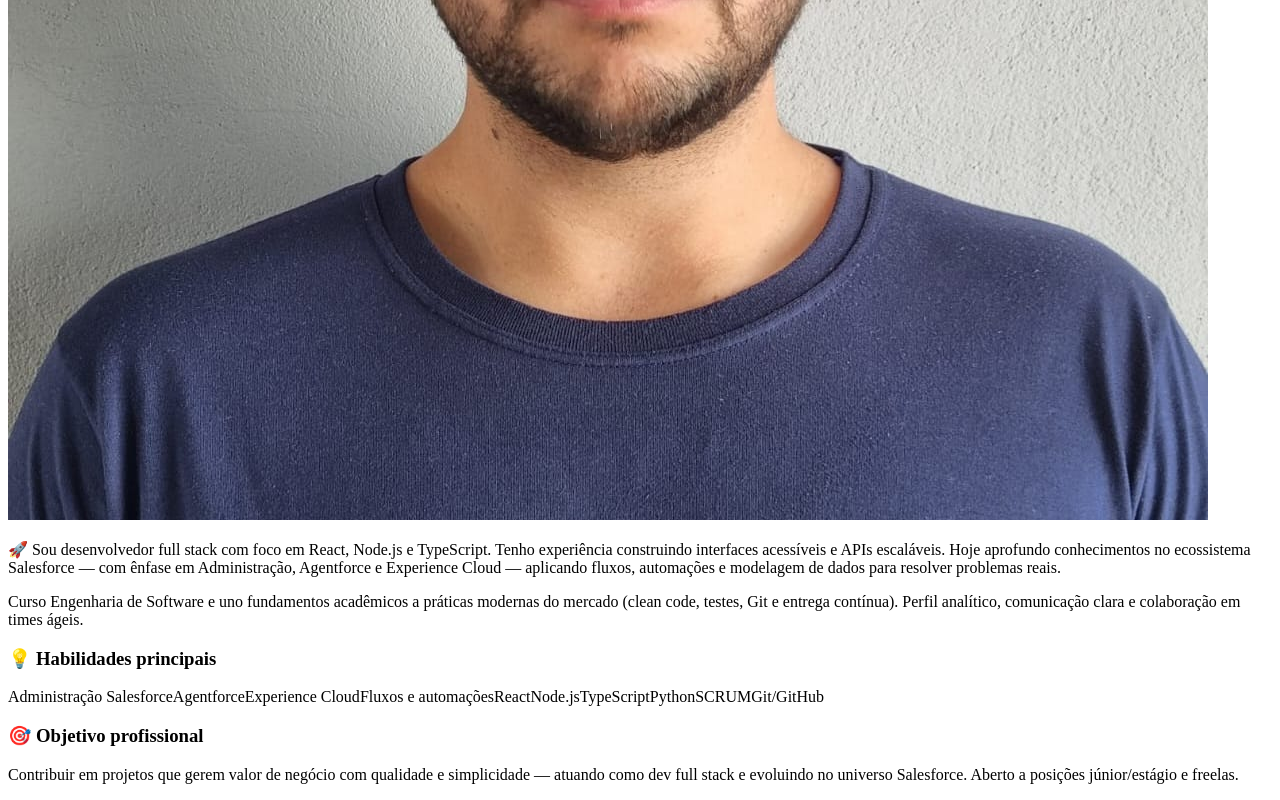
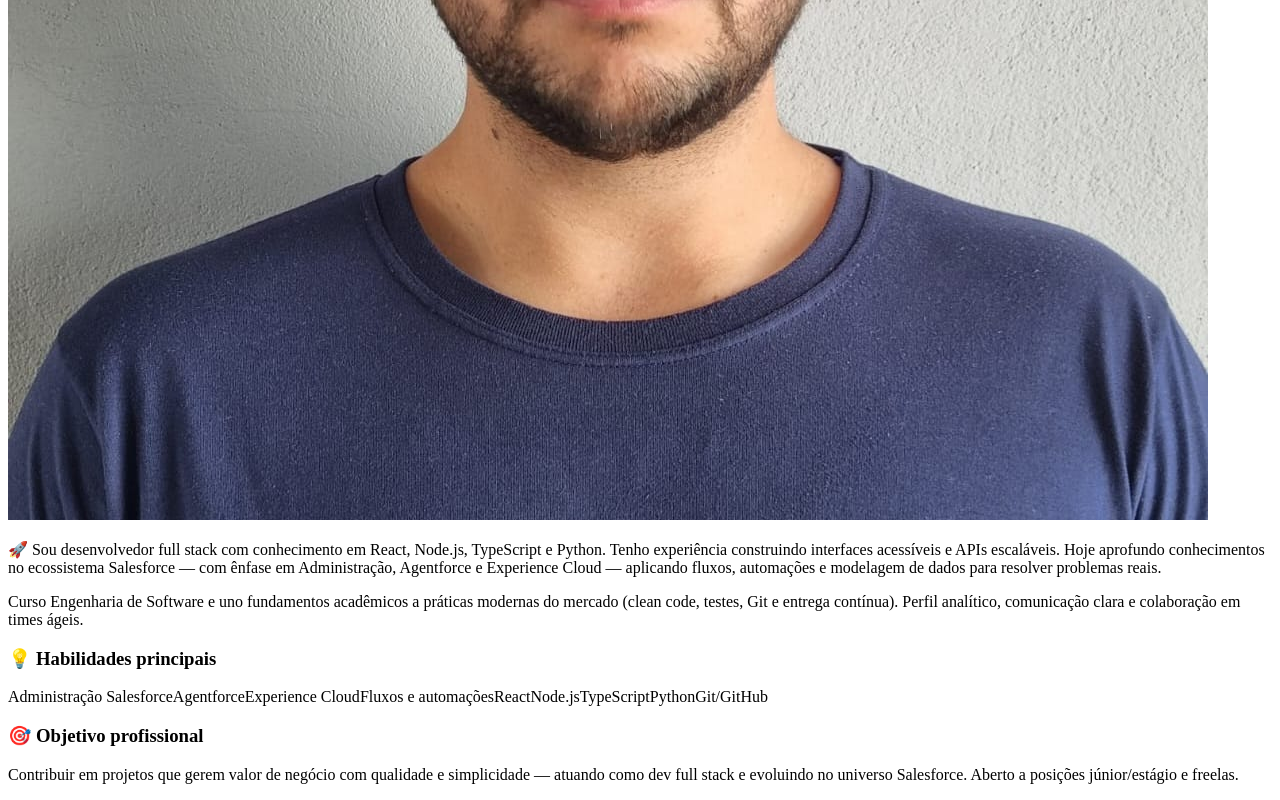
Before and after one commit to DanielGomes25/Portif-lioWeb, a Next.js app: page /Sobre in a window 1280 px wide. Shown: the part 646-1446 px from the top of the page. Built offline with nearby package versions, Linux system fonts and the light colour scheme.

Commit message:
modifica algumas partes do texto da aba sobre

```diff
--- a/src/pages/Sobre.tsx
+++ b/src/pages/Sobre.tsx
@@ -36,7 +36,7 @@
                 <div className="md:col-start-2 md:justify-self-center w-full max-w-2xl">
                     <div className="rounded-2xl border border-blue-900/30 bg-gradient-to-br from-slate-950 to-blue-950 p-8 shadow-[0_35px_75px_-45px_rgba(30,64,175,0.55)]">
                         <p className="mb-4 text-slate-200">
-                            🚀 Sou desenvolvedor full stack com foco em React, Node.js e TypeScript. Tenho experiência construindo interfaces acessíveis e
+                            🚀 Sou desenvolvedor full stack com conhecimento em React, Node.js, TypeScript e Python. Tenho experiência construindo interfaces acessíveis e
                             APIs escaláveis. Hoje aprofundo conhecimentos no ecossistema Salesforce — com ênfase em Administração, Agentforce e Experience
                             Cloud — aplicando fluxos, automações e modelagem de dados para resolver problemas reais.
                         </p>
@@ -56,7 +56,6 @@
                                 'Node.js',
                                 'TypeScript',
                                 'Python',
-                                'SCRUM',
                                 'Git/GitHub',
                             ].map((skill) => (
                                 <span
```
